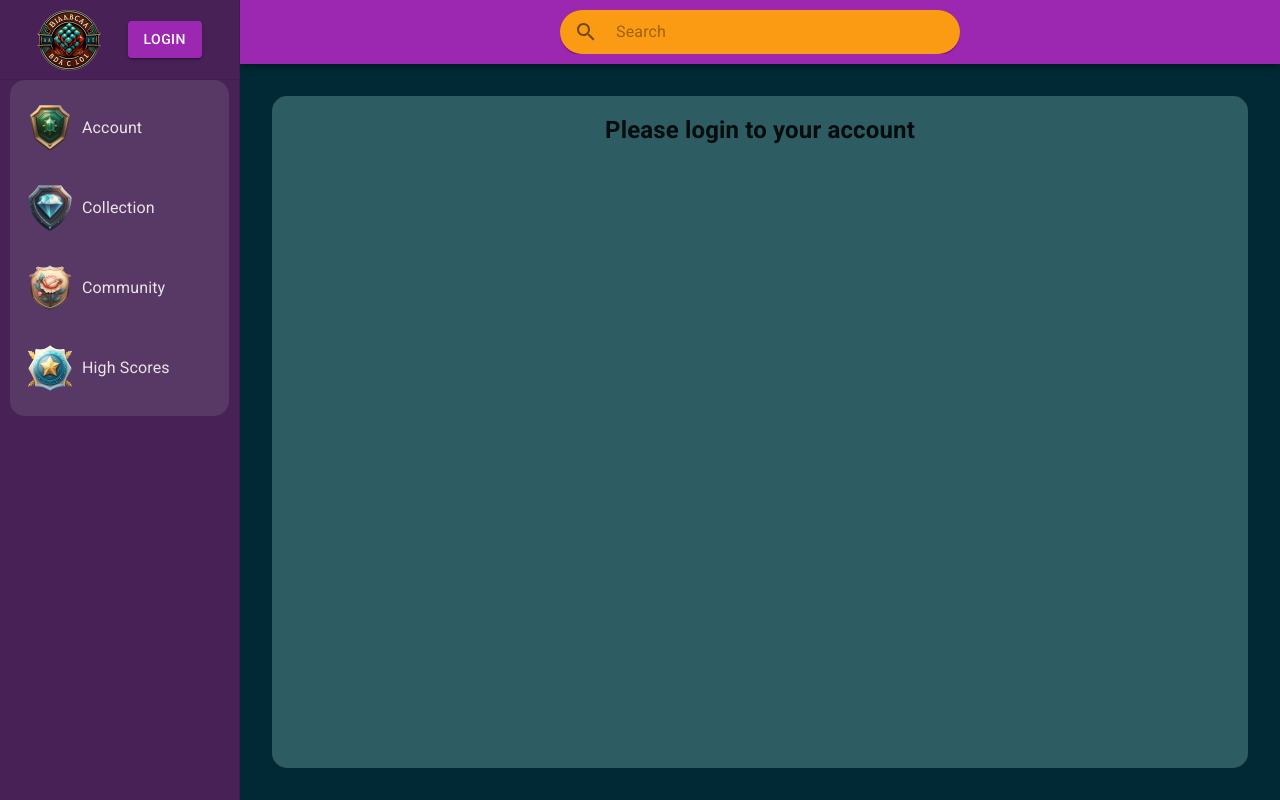
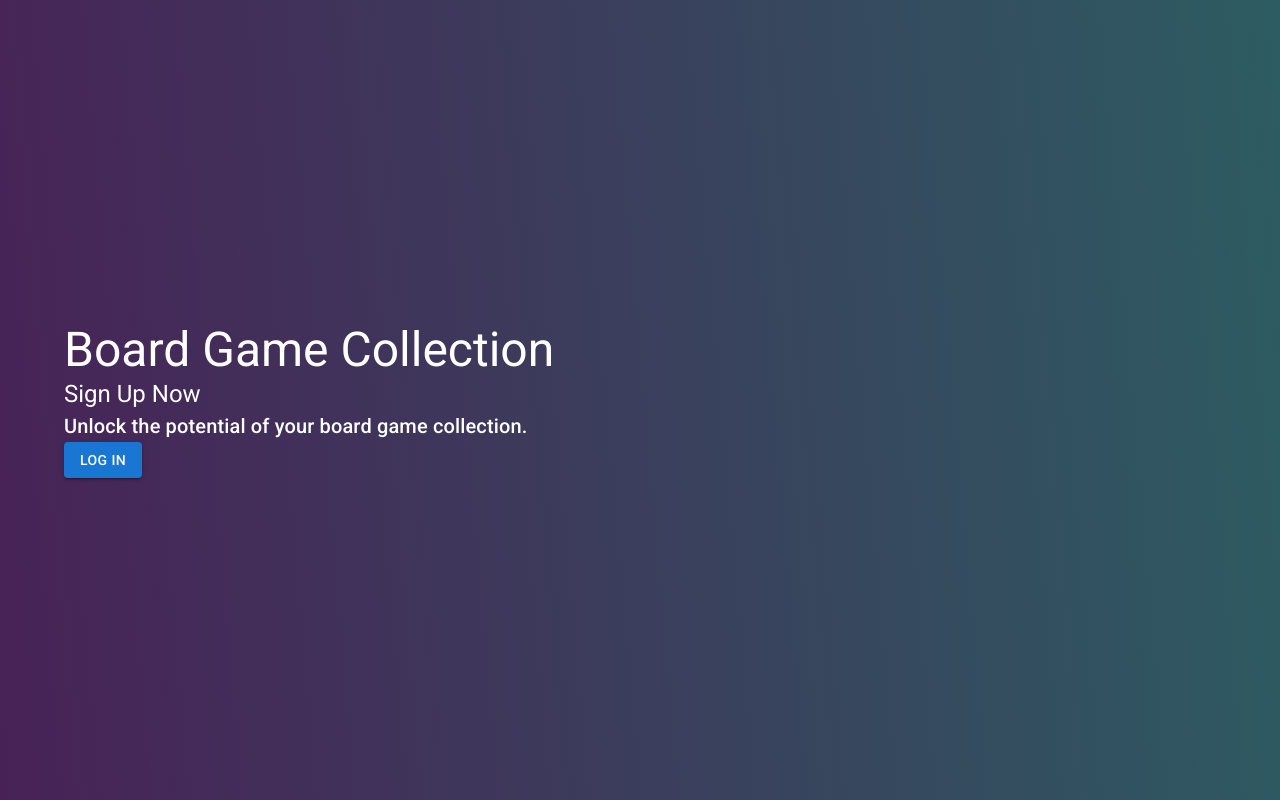
Before and after one commit to parkeralexjm/board-game-tracker, a Next.js app: page / in a window 1280 px wide. Built offline with nearby package versions, Linux system fonts and the light colour scheme; no server answers.

Commit message:
Re-designed homepage
Still needs some finesse but currently functional

```diff
--- /dev/null
+++ b/src/components/Splash.tsx
@@ -0,0 +1,40 @@
+import { Box, Button, Typography } from "@mui/material";
+import styled from "@emotion/styled";
+import { Container } from "@mui/system";
+
+const SplashBackground = styled.div`
+    width: 100vw;
+    min-height: 100vh;
+    background: linear-gradient(85deg, #482257 0%, #2D5C62 100%);
+    display: flex;
+    flex-direction: column;
+    color: white;
+    padding: 32px;
+    @media (max-width: 600px) {
+      padding: 16px;
+    }
+    justify-content: center;
+`
+
+const Splash = () => {
+  return (
+    <SplashBackground>
+      <Container>
+        <Typography variant="h3">
+          Board Game Collection
+        </Typography>
+        <Typography variant="h5">
+          Sign Up Now
+        </Typography>
+        <Typography variant="h6">
+          Unlock the potential of your board game collection.
+        </Typography>
+        <Button href="/collection" variant="contained" sx={{ maxWidth: '200px'}}>
+          Log In
+        </Button>
+      </Container>
+    </SplashBackground>
+  )
+}
+
+export default Splash;
--- a/src/pages/account.tsx
+++ b/src/pages/account.tsx
@@ -15,7 +15,7 @@ const UserAccount = () => {
   return (
     <>
       <Head>
-        <title>Board Game Tracker</title>
+        <title>Board Game Tracker | Account</title>
         <meta name="description" content="A website for tracking board games" />
       </Head>
       <main>
--- a/src/pages/collection.tsx
+++ b/src/pages/collection.tsx
@@ -13,7 +13,7 @@ const UserCollection = () => {
   return (
     <>
       <Head>
-        <title>Board Game Tracker</title>
+        <title>Board Game Tracker | Collection</title>
         <meta name="description" content="A website for tracking board games" />
       </Head>
       <main>
--- a/src/pages/community.tsx
+++ b/src/pages/community.tsx
@@ -32,7 +32,7 @@ const Community = () => {
   return (
     <>
       <Head>
-        <title>Board Game Tracker</title>
+        <title>Board Game Tracker | Community</title>
         <meta name="description" content="A website for tracking board games" />
       </Head>
       <main>
--- a/src/pages/index.tsx
+++ b/src/pages/index.tsx
@@ -1,81 +1,21 @@
 import Head from 'next/head';
 import { Inter } from '@next/font/google';
-import Container from '@mui/material/Container';
-import Sidebar from '@/components/sidebar';
-import axios from 'axios';
-import { useUser } from '@auth0/nextjs-auth0/client';
-import CircularProgress from '@mui/material/CircularProgress';
-import { Background, StyledMainBorder } from '@/styles/StyledComponents';
-import { Box, Paper } from '@mui/material';
-import { GetServerSideProps } from 'next';
-import Image from "next/image";
+import Splash from '@/components/Splash';
 
 const inter = Inter({ subsets: ['latin'] });
-type Game = { name:string, image_url: string };
 
-interface Props {
-  randomGame?: Game;
-}
-
-const Home = ({ randomGame }: Props) => {
-  // Make a loading component later to make this more interesting and reposition to the correct div
-  const { user, isLoading } = useUser();
-  if (isLoading) return <CircularProgress color="primary" />
-
+const Home = () => {
   return (
     <>
       <Head>
-        <title>Board Game Tracker</title>
+        <title>Board Game Tracker | Register</title>
         <meta name="description" content="A website for tracking board games" />
       </Head>
       <main>
-        <Container maxWidth="xl" sx={{ display: 'flex', p:0}} disableGutters>
-          <Sidebar/>
-          <Background aria-label='homepage-background'>
-            <StyledMainBorder aria-label="welcome-box">
-              <Box>
-                {user ? <h2>Welcome {user.nickname}</h2> : <h2>Please login to your account</h2>}
-              </Box>
-              {randomGame && (
-                <Box>
-                  <Box sx={{ display: 'flex', flexDirection: 'column', alignItems: 'center'}}>
-                    <h2>
-                      Here is a random game: {randomGame.name}
-                    </h2>
-                    <Paper variant="outlined">
-                      <Image
-                        src={randomGame.image_url}
-                        alt={randomGame.name}
-                        width={200}
-                        height={200}
-                      />
-                    </Paper>
-                  </Box>
-                </Box>
-              )}
-            </StyledMainBorder>
-          </Background>
-        </Container>
+        <Splash/>
       </main>
     </>
   )
 }
 
-export const getServerSideProps: GetServerSideProps<Props> = async () => {
-  try {
-    const randomGameURL = 'https://api.boardgameatlas.com/api/search?random=true&limit=1&client_id=p5N6VqtA3g';
-    const response = await axios.get<{ games: Game[] }>(randomGameURL);
-
-    return {
-      props: {
-        randomGame: response?.data.games[0],
-      }
-    }
-  } catch (e) {
-    return {
-      props: {}
-    };
-  }
-}
-
 export default Home;
--- a/src/styles/StyledComponents.tsx
+++ b/src/styles/StyledComponents.tsx
@@ -59,4 +59,5 @@ export {
     StyledCollectionBorder,
     StyledGameBorder,
     StyledGameDivider,
-    StyledGameOutline };
+    StyledGameOutline,
+};
```
Also changed, not shown: src/pages/index (old).tsx (added, +81 -0 lines).
